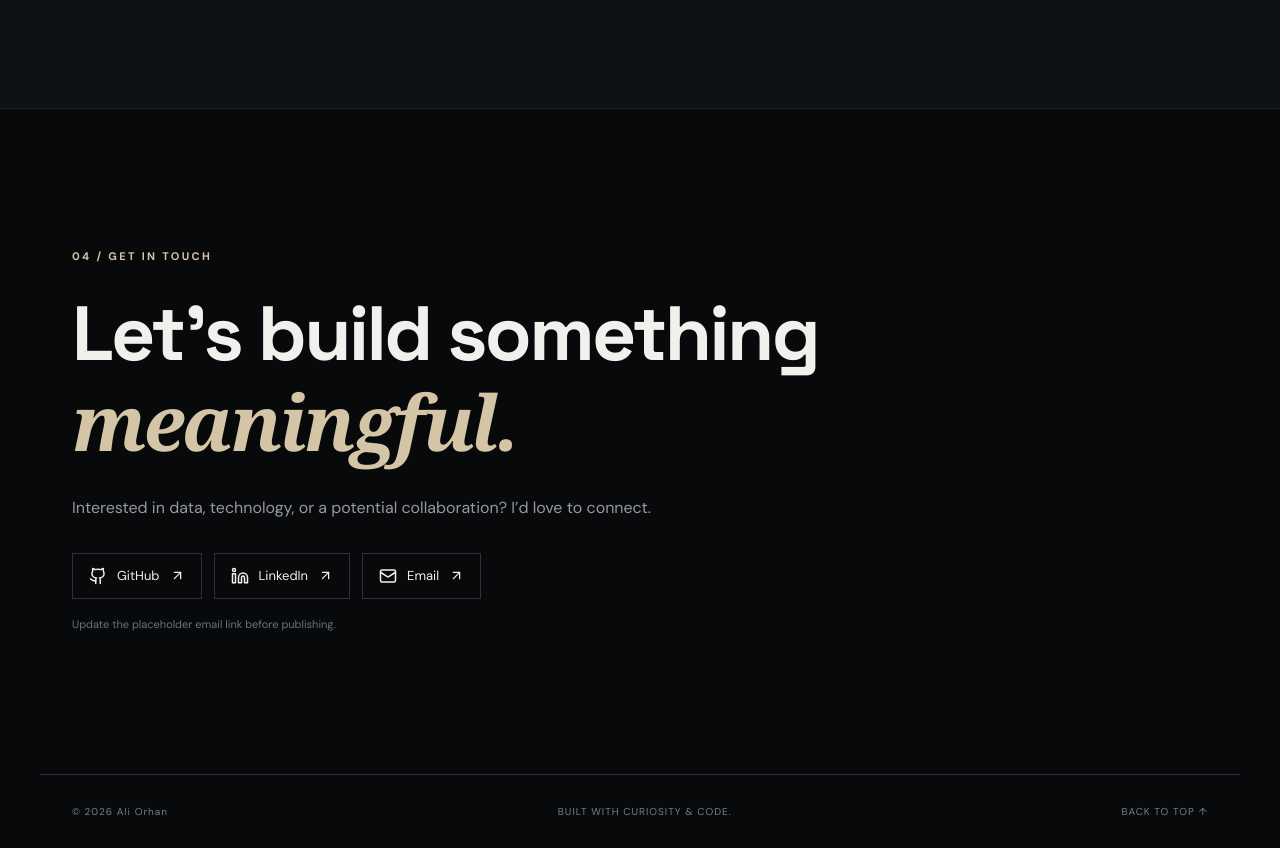
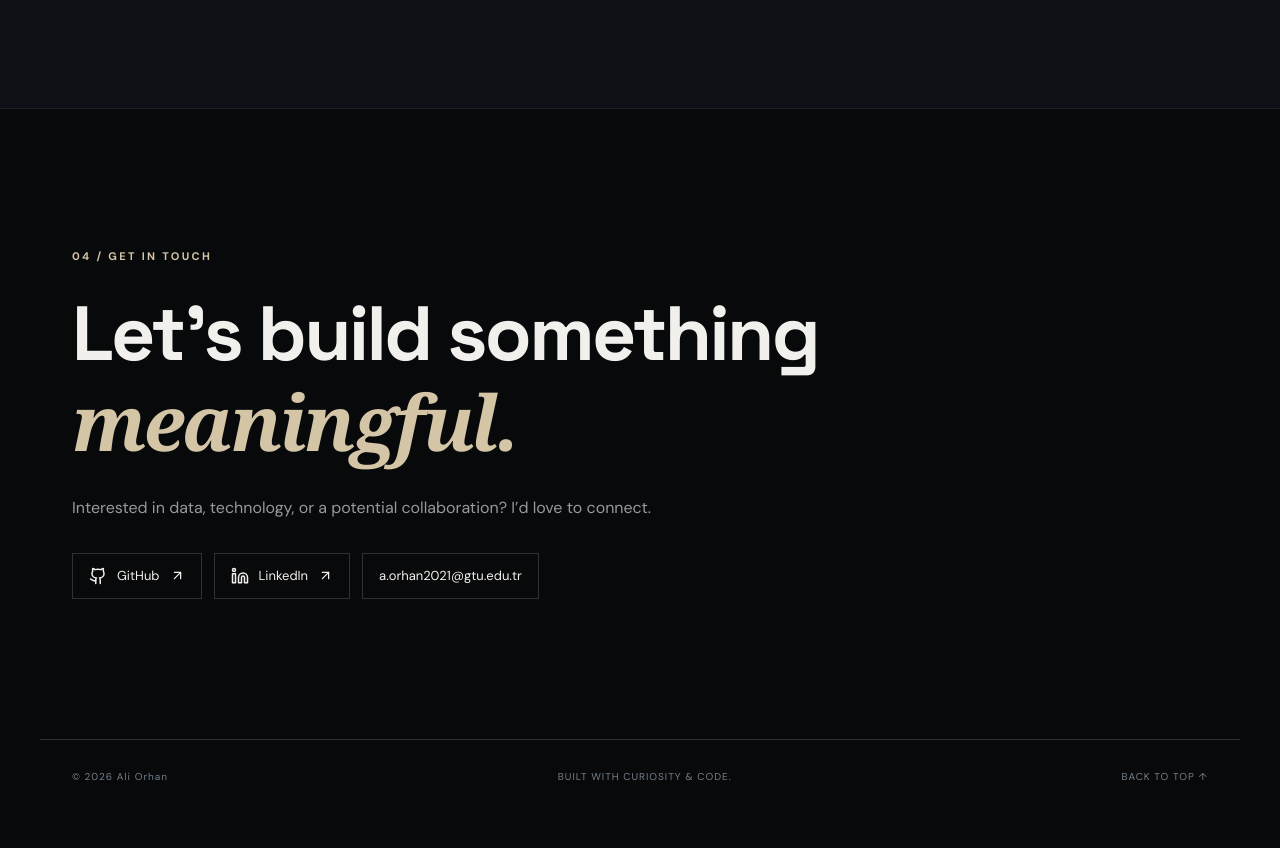
Before and after one commit to orhanali0009/ali-orhan-portfolio, a Next.js app: page / in a window 1280 px wide. Shown: the part 3577-4425 px from the top of the page. After the commit the page ends 4390 px from the top, so only its background shows below. Built offline with nearby package versions, Linux system fonts and the light colour scheme.

Commit message:
Display contact email address in its own link

```diff
--- a/app/page.tsx
+++ b/app/page.tsx
@@ -1,6 +1,6 @@
 'use client';
 
-import { ArrowUpRight, ArrowRight, Github, Linkedin, Mail, Database, ChartNoAxesCombined, BrainCircuit, Menu, X } from 'lucide-react';
+import { ArrowUpRight, ArrowRight, Github, Linkedin, Database, ChartNoAxesCombined, BrainCircuit, Menu, X } from 'lucide-react';
 import { useState } from 'react';
 import Brand from './components/Brand';
 import SignalArtwork from './components/SignalArtwork';
@@ -43,7 +43,7 @@ export default function Home() {
 
       <section className="section writing-section" id="writing"><div className="wrap"><div className="section-head"><div><div className="section-kicker">03 / INSIGHTS & JOURNAL</div><h2>Ideas worth <em className="editorial-em">exploring.</em></h2></div><a className="button-secondary" href="/insights">Explore the journal ↗</a></div><p className="journal-intro">Thoughts on data, intelligence, finance, and the technologies shaping our world.</p><p className="editorial-note">Research insights and works in progress. Entries marked Draft are outlines awaiting completion.</p><InsightCards/></div></section>
 
-      <section className="contact-section wrap" id="contact"><div className="section-kicker">04 / GET IN TOUCH</div><h2>Let’s build something<br/><em>meaningful.</em></h2><p>Interested in data, technology, or a potential collaboration? I’d love to connect.</p><div className="contact-links"><a href="https://github.com/orhanali0009?tab=repositories" target="_blank" rel="noopener noreferrer"><Github size={18}/> GitHub <ArrowUpRight size={15}/></a><a href="https://www.linkedin.com/in/aliorhann/" target="_blank" rel="noopener noreferrer"><Linkedin size={18}/> LinkedIn <ArrowUpRight size={15}/></a><a href="mailto:YOUR_EMAIL@example.com"><Mail size={18}/> Email <ArrowUpRight size={15}/></a></div><p className="contact-note">Update the placeholder email link before publishing.</p></section>
+      <section className="contact-section wrap" id="contact"><div className="section-kicker">04 / GET IN TOUCH</div><h2>Let’s build something<br/><em>meaningful.</em></h2><p>Interested in data, technology, or a potential collaboration? I’d love to connect.</p><div className="contact-links"><a href="https://github.com/orhanali0009?tab=repositories" target="_blank" rel="noopener noreferrer"><Github size={18}/> GitHub <ArrowUpRight size={15}/></a><a href="https://www.linkedin.com/in/aliorhann/" target="_blank" rel="noopener noreferrer"><Linkedin size={18}/> LinkedIn <ArrowUpRight size={15}/></a><a href="mailto:a.orhan2021@gtu.edu.tr">a.orhan2021@gtu.edu.tr</a></div></section>
     </main>
     <footer className="footer wrap"><span>© {new Date().getFullYear()} Ali Orhan</span><span>BUILT WITH CURIOSITY & CODE.</span><a href="#home">BACK TO TOP ↑</a></footer>
   </div>;
```
